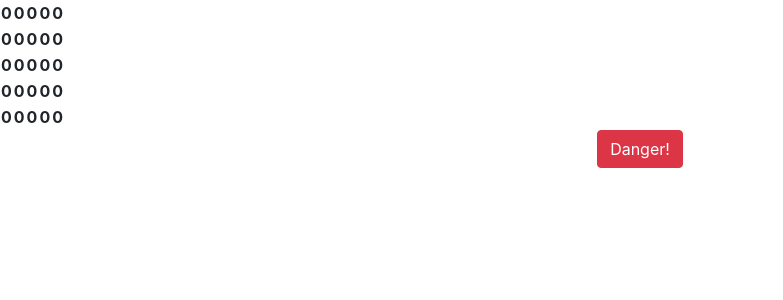
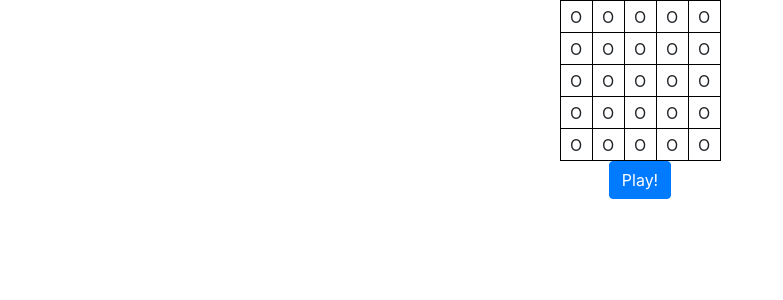
Before and after one commit to LaVanguardia/Nonogram, a React (Create React App) app: page / in a window 1280 px wide. Shown: the top 300 px of the page, without its empty margins (0-783 px from the left). Built offline with nearby package versions, Linux system fonts and the light colour scheme.

Commit message:
Cuadricula y cambiamos el valor de 0 o 1 onclick

```diff
--- a/src/App.js
+++ b/src/App.js
@@ -7,7 +7,7 @@ function App() {
   return (
     <div className="App">
       <Nonogram/>
-      <Button color="danger">Danger!</Button>
+      <Button color="primary">Play!</Button>
     </div>
   );
 }
--- a/src/Nonogram.js
+++ b/src/Nonogram.js
@@ -37,30 +37,29 @@ function Nonogram() {
     })
     // ---END OF STATES---
 
-    // componentDidMount () {
-    //     generateRandomSolution()
-    // }
-    useEffect(()=>{changeSolutionGame(solutionGame.grid.map(row => row.map(item => item = (Math.round(Math.random())))))},[])
-    // let generateRandomSolution = () => {
-    //     return (solutionGame.grid.map(row => row.map(item => item = (Math.round(Math.random())))))
-    // }
+    let changeCellValue = (x,y) => {
+        let objeto = {...solutionUser};
+        objeto.grid[x][y] = !objeto.grid[x][y];
+        changeSolutionUser(objeto);
+    }
+
+    // We change the value of SolutionGame, making random values 1 or
+    useEffect(() => { changeSolutionGame(solutionGame.grid.map(row => row.map(item => item = (!!Math.round(Math.random()))))) }, [])
+    console.log({ solutionGame })
 
     return (
-        <div>
-            {/* {generateRandomSolution()} */}
-            <table>
+        <table className="center">
+            <tbody>
                 {
-                    solutionUser.grid.map((row, index) => (
-                        <tr key={row[0]}>
-                            {row.map(cellId => <th key={cellId}>{cellId}</th>)}
+                    solutionUser.grid.map((row, rowIndex) => (
+                        <tr key={rowIndex}>
+                            {row.map((cell, cellIndex) => <td className="cell" key={cellIndex} onClick={() => changeCellValue(rowIndex, cellIndex)} >{cell? 'X' : 'O'}</td>)}
                         </tr>
                     ))
                 }
-            </table>
-        </div>
-
+            </tbody>
+        </table>
     )
-
 }
 
 export default Nonogram;
--- a/src/Nonogram.scss
+++ b/src/Nonogram.scss
@@ -1,6 +1,10 @@
-.game{
-    width: 100%;
-    display: flex;
-    justify-content: center;
-    align-items: center;
-}
+
+ table.center {
+     margin-left: auto;
+     margin-right: auto;
+    & .cell {
+        width: 2rem;
+        height: 2rem;
+        border: 1px solid black;
+    }
+ }
```
